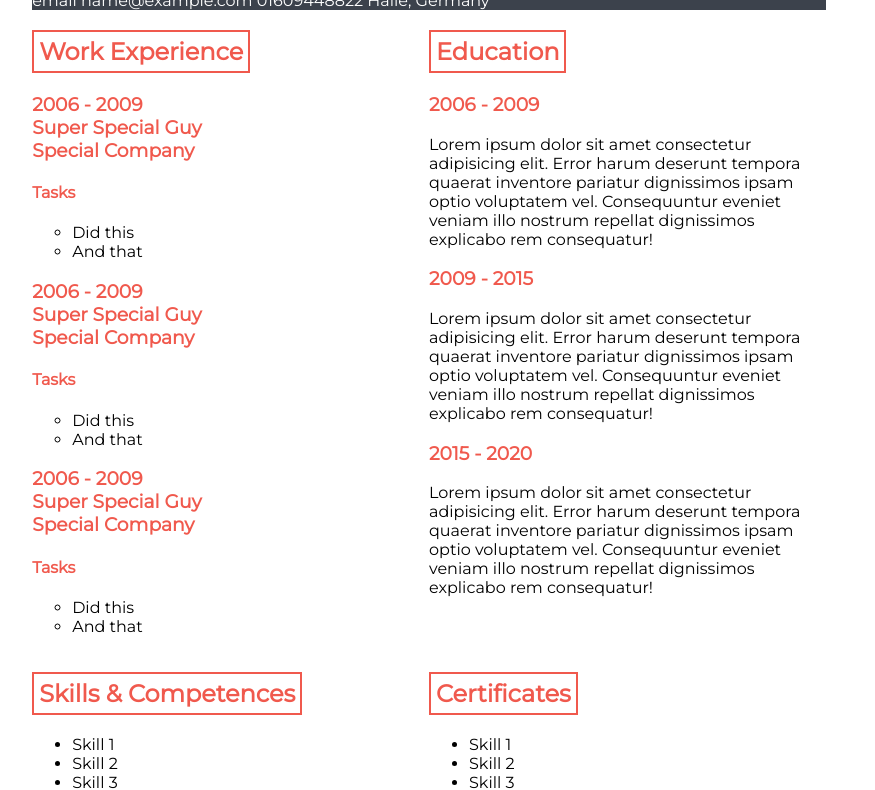
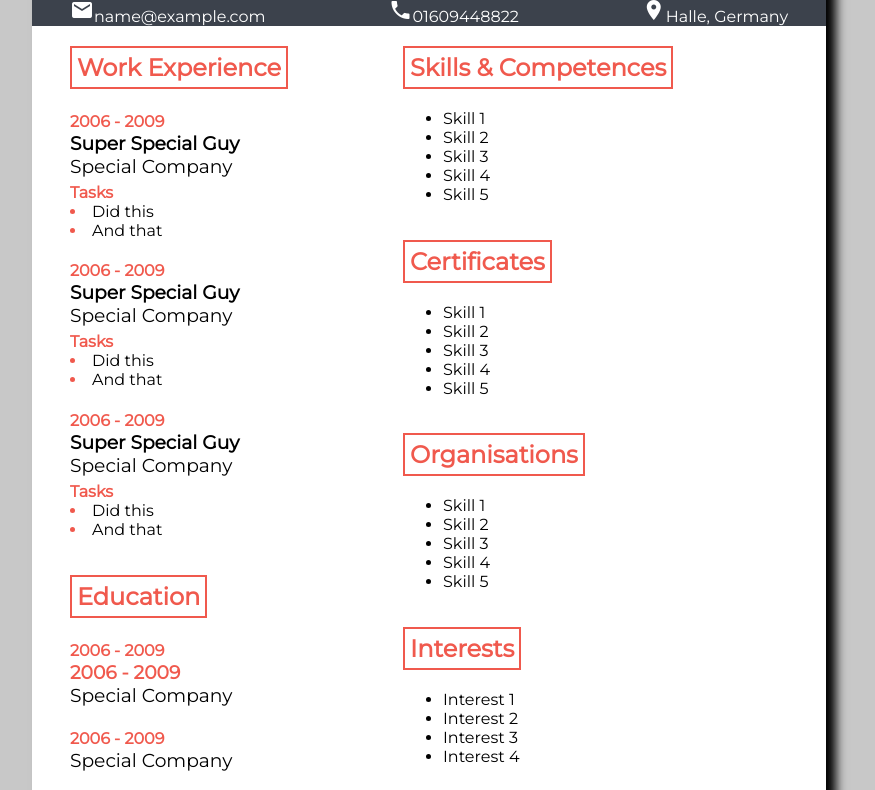
Before and after one commit to KevinKoetz/resume, a plain HTML site: page index.html in a window 1280 px wide. Shown: the part 175-965 px from the top of the page, without its empty margins (211-1086 px from the left). Drawn offline with Linux system fonts and the light colour scheme.

Commit message:
Improve Styling

```diff
--- a/index.html
+++ b/index.html
@@ -11,8 +11,10 @@
       href="https://fonts.googleapis.com/css2?family=Montserrat&display=swap"
       rel="stylesheet"
     />
-    <link href="https://fonts.googleapis.com/icon?family=Material+Icons"
-      rel="stylesheet">
+    <link
+      href="https://fonts.googleapis.com/icon?family=Material+Icons"
+      rel="stylesheet"
+    />
     <link rel="icon" type="image/png" href="kevin.png" />
     <link rel="stylesheet" href="style.css" />
     <title>Curriculum Vitae - Kevin Kötz</title>
@@ -30,15 +32,18 @@
         in, eveniet rem dolore iusto molestias fugiat quidem? Corporis, pariatur
         voluptatibus.
       </p>
-      <section id="contactData">
-        <span id="email">
-          <span class="material-icons-outlined">
-          email
-          </span>name@example.com</span>
-        <span id="phone">01609448822</span>
-        <span id="location">Halle, Germany</span>
-      </section>
     </header>
+    <section id="contactData">
+      <span id="email"
+        ><span class="material-icons">email</span>name@example.com</span
+      >
+      <span id="phone"
+        ><span class="material-icons">phone</span>01609448822</span
+      >
+      <span id="location"
+        ><span class="material-icons">place</span>Halle, Germany</span
+      >
+    </section>
     <main>
       <section id="workExperience">
         <h2>Work Experience</h2>
@@ -84,32 +89,18 @@
       <section id="education">
         <h2>Education</h2>
         <ol>
-          <li>
-            <h3 class="timespan">2006 - 2009</h3>
-            <p class="description">
-              Lorem ipsum dolor sit amet consectetur adipisicing elit. Error
-              harum deserunt tempora quaerat inventore pariatur dignissimos
-              ipsam optio voluptatem vel. Consequuntur eveniet veniam illo
-              nostrum repellat dignissimos explicabo rem consequatur!
-            </p>
+          <li class="education">
+            <h3>
+              <span class="timespan">2006 - 2009</span><br />
+              <span class="degree">2006 - 2009</span><br />
+              <span class="school">Special Company</span>
+            </h3>
           </li>
-          <li>
-            <h3 class="timespan">2009 - 2015</h3>
-            <p class="description">
-              Lorem ipsum dolor sit amet consectetur adipisicing elit. Error
-              harum deserunt tempora quaerat inventore pariatur dignissimos
-              ipsam optio voluptatem vel. Consequuntur eveniet veniam illo
-              nostrum repellat dignissimos explicabo rem consequatur!
-            </p>
-          </li>
-          <li>
-            <h3 class="timespan">2015 - 2020</h3>
-            <p class="description">
-              Lorem ipsum dolor sit amet consectetur adipisicing elit. Error
-              harum deserunt tempora quaerat inventore pariatur dignissimos
-              ipsam optio voluptatem vel. Consequuntur eveniet veniam illo
-              nostrum repellat dignissimos explicabo rem consequatur!
-            </p>
+          <li class="education">
+            <h3>
+              <span class="timespan">2006 - 2009</span><br />
+              <span class="school">Special Company</span>
+            </h3>
           </li>
         </ol>
       </section>
--- a/style.css
+++ b/style.css
@@ -1,7 +1,33 @@
+@media screen {
+  html {
+    background-color: rgb(200, 200, 200);
+  }
   body {
+    margin: 0 auto;
+    margin-top: 10px;
+    box-shadow: 10px 10px 10px 0px black;
+  }
+}
+
+@media print {
+  body {
+    margin: 0 auto;
+  }
+}
+
+body {
+  background-color: white;
   width: 21cm;
-  margin: 0 auto;
+  height: 29.7cm;
   font-family: "Montserrat", sans-serif;
+  display: flex;
+  flex-direction: column;
+  flex-wrap: nowrap;
+}
+
+body > * {
+  padding-left: 1cm;
+  padding-right: 1cm;
 }
 
 h1 {
@@ -9,53 +35,104 @@ h1 {
 }
 
 h2 {
-    color: #f0594d;
   border: solid 2px #f0594d;
   padding: 5px;
   max-width: min-content;
   white-space: nowrap;
 }
 
-h3, h4 {
+h3 {
+  margin-bottom: 0;
+}
+
+h4 {
+  margin: 5px 0px 0px 0px;
+}
+
+h2,
+h3,
+h4 {
+  color: #f0594d;
+}
+
+.timespan {
+  font-size: medium;
+}
+
+.position {
+  color: black;
+}
+
+.company {
+  color: black;
+  font-weight: normal;
+}
+
+.school {
+  color: black;
+  font-weight: normal;
+}
+
+.tasks {
+  padding: 0;
+}
+
+.tasks > li {
+  list-style: disc;
+  list-style-position: inside;
+}
+
+.tasks > li::marker {
   color: #f0594d;
 }
 
 header {
-    padding: 0px 0px 0px 0px;
   color: #fff;
   background-color: #454f60;
+  padding-bottom: 10px;
+  padding-top: 0.5cm;
+}
+
+#intro {
+  margin: 0;
 }
 
 #contactData {
+  color: #fff;
   background-color: #3c424c;
+  display: flex;
+  justify-content: space-between;
+  text-align: center;
+}
+
+#email {
+  text-align: center;
 }
 
 #face {
   float: right;
+  margin: 0;
 }
 
 #title {
   color: #f0594d;
   margin: 0;
+  font-weight: bold;
 }
 
 #face img {
   width: 120px;
+  height: 120px;
   border: solid 5px #f0594d;
   border-radius: 50%;
 }
 
 main {
-    display:grid;
-    grid-template-columns: 50% 50%;
-}
-
-#workExperience {
-    grid-column: 1;
-}
-
-#education {
-    grid-column: 2;
+  display: flex;
+  flex-direction:column;
+  flex-wrap: wrap;
+  padding-bottom: 0.5cm;
+  height: 24cm;
 }
 
 ol {
```
Lines whose indentation alone changed are shown as unchanged.
